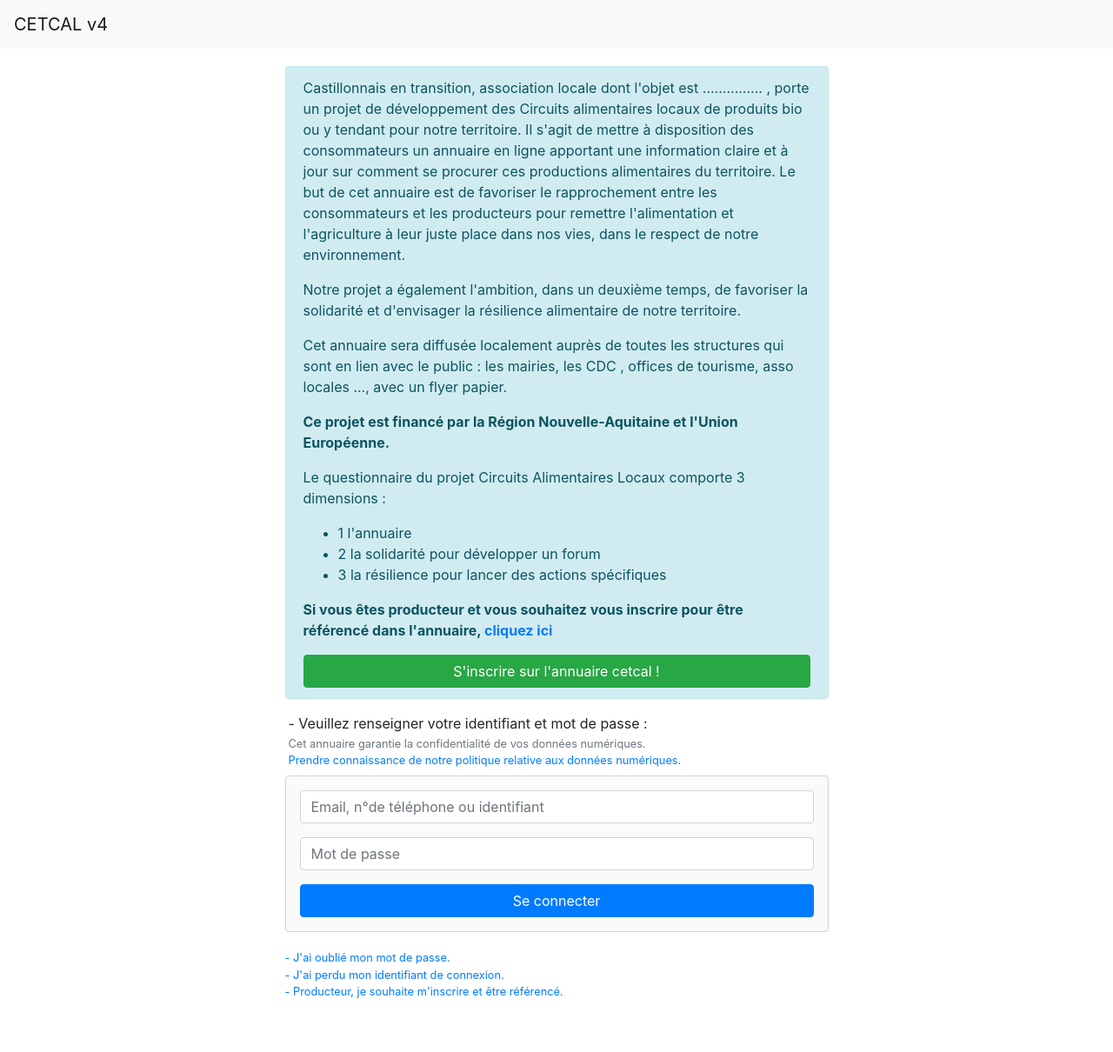
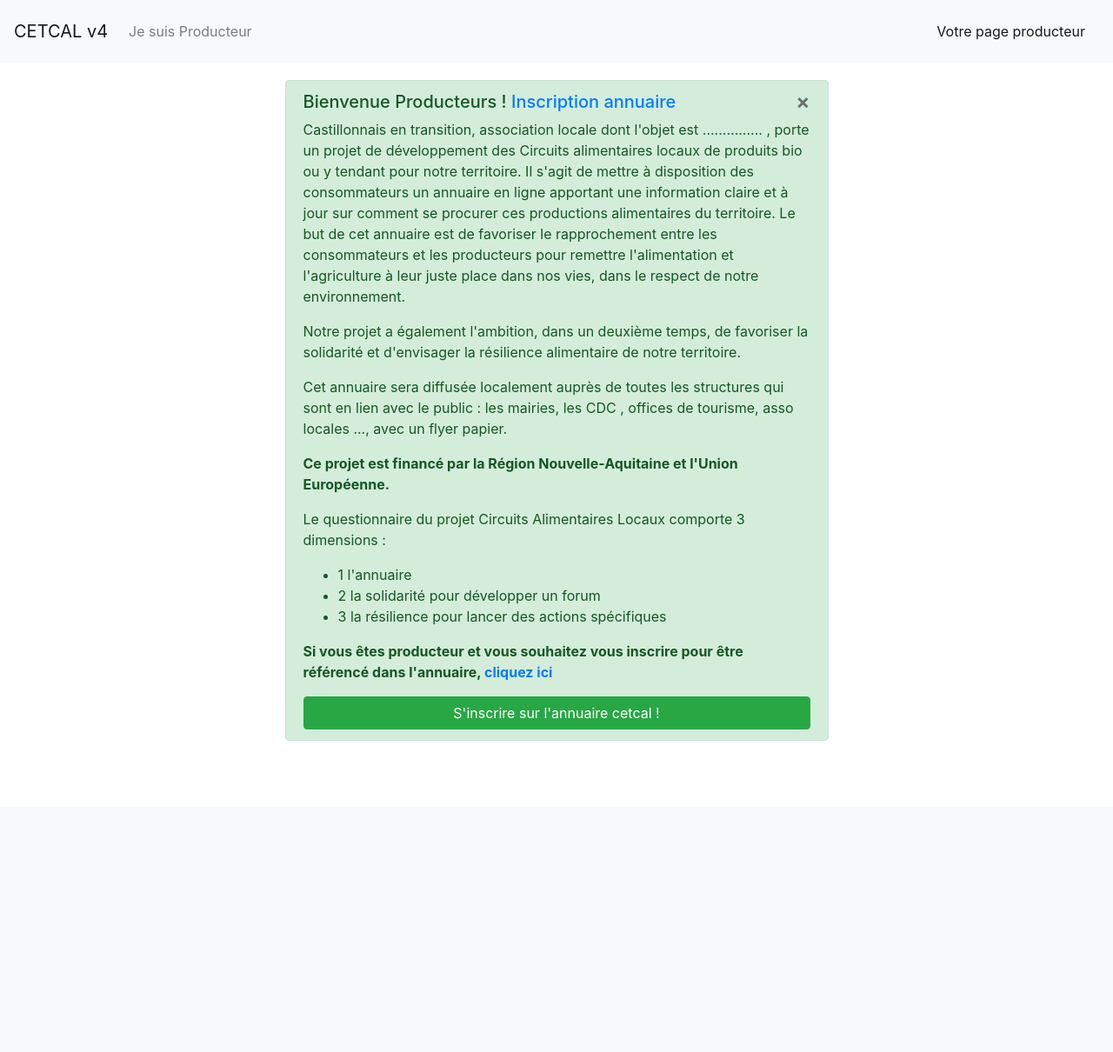
Before and after one commit to PaulBisserier/cetcal, a PHP site: page / in a window 1280 px wide. Shown: the whole page at 87% size. After the commit the page ends 852 px from the top, so only its background shows below. Run offline with PHP 8.4, Linux system fonts and the light colour scheme.

Commit message:
V4 questionnaire : page accueil et contextes inscription/connexion

```diff
--- a/index.php
+++ b/index.php
@@ -37,6 +37,9 @@ $statut = htmlspecialchars(isset($_GET['statut']) && !empty($_GET['statut']) ? $
     include file_exists($module) ? $module : $PHP_INCLUDES_PATH.'include.cet.qstprod.login.form.php';
     include $PHP_INCLUDES_PATH.'include.cet.qstprod.modal1.php';
   ?>
+  <!--<footer class="blog-footer">
+    <p><?= $tag_mep; ?></p>
+  </footer>-->
 </body>
 </html>
 
@@ -52,4 +55,14 @@ $statut = htmlspecialchars(isset($_GET['statut']) && !empty($_GET['statut']) ? $
     .form { margin-bottom: 60px; }
     label { margin-left: 4px !important; }
     .table { border-style: 1px solid black !important; }
+    body, .sticky-footer-wrapper { min-height:100vh; }
+    .blog-footer {
+      padding: 2.5rem 0;
+      text-align: center;
+      background-color: #f9f9f9;
+      margin-top: 60px;
+    }
+    .blog-footer p:last-child {
+      margin-bottom: 0;
+    }
   </style>
--- a/src/app/includes/include.cet.qstprod.login.form.php
+++ b/src/app/includes/include.cet.qstprod.login.form.php
@@ -1,7 +1,11 @@
 <!-- login html form -->
-<div class="row justify-content-lg-center">
+<div class="cet-module row justify-content-lg-center" id="cet-qstprod_intro" style="margin-bottom: 60px;">
   <div class="col-lg-6">
-    <div class="alert alert-info fade show" role="alert">
+    <div class="alert alert-success fade show" role="alert">
+      <button type="button" class="close" aria-label="Close" onmousedown="$('#cet-qstprod_intro').fadeOut();">
+        <span aria-hidden="true">&times;</span>
+      </button>
+      <h5 class="alert-heading">Bienvenue Producteurs ! <span><a href="/src/app/controller/cet.qstprod.controller.login.form.php">Inscription annuaire</a></span></h5>
       <p><?= CetQstprodConstTextes::login_intro_block_textinf_a; ?></p>
       <p><?= CetQstprodConstTextes::login_intro_block_textinf_b; ?></p>
       <p><?= CetQstprodConstTextes::login_intro_block_textinf_c; ?></p>
@@ -12,15 +16,20 @@
     </div>
   </div>
 </div>
-<div class="row justify-content-lg-center">
-  <div class="col-lg-6">
+
+<div class="cet-module row justify-content-lg-center" id="cet-qstprod_seconnecter" style="display: none;">
+  <div class="col-lg-5">
+    <div class="alert alert-success fade show" role="alert">
+      <button type="button" class="close" aria-label="Close" onmousedown="$('#cet-qstprod_seconnecter').fadeOut();">
+        <span aria-hidden="true">&times;</span>
+      </button>
+      <h5 class="alert-heading">Bienvenue Producteurs !</h5>
       <form class="form" action="/src/app/controller/cet.qstprod.controller.login.form.php" method="post">
         <label for="qstprod-email"> - Veuillez renseigner votre identifiant et mot de passe :
           <small class="form-text text-muted" style="margin-top: 2px;">Cet annuaire garantie la confidentialité de vos données numériques.<br>
             <a href="#">Prendre connaissance de notre politique relative aux données numériques.</a>
           </small>
         </label>
-      <div class="cet-formgroup-container">
         <div class="input-group mb-3">
           <input class="form-control" name="qstprod-email" id="qstprod-email" type="text" placeholder="Email, n°de téléphone ou identifiant" aria-label="email ou identifiant">
         </div>
@@ -28,11 +37,11 @@
           <input class="form-control" name="qstprod-motdepasse" id="qstprod-motdepasse" type="password" placeholder="Mot de passe" aria-label="Mot de passe">
         </div>
         <button class="btn btn-primary btn-block" type="submit" style="margin-top: 8px;">Se connecter</button>
-      </div>
+      </form>
       <small class="form-text text-muted" style="margin-top: 12px;">
           <a href="#"> - J'ai oublié mon mot de passe.</a><br>
           <a href="#"> - J'ai perdu mon identifiant de connexion.</a><br>
           <a href="/src/app/controller/cet.qstprod.controller.login.form.php"> - Producteur, je souhaite m'inscrire et être référencé.</a></small>
-    </form>
     </div>
   </div>
+</div>
--- a/src/app/includes/include.cet.qstprod.navbar.php
+++ b/src/app/includes/include.cet.qstprod.navbar.php
@@ -1,6 +1,19 @@
 <nav class="navbar sticky-top navbar-expand-lg navbar-light bg-light" style="margin-bottom: 20px;">
-  <a class="navbar-brand" href="#">
+  <a class="navbar-brand" href="/?statut=">
     <!--<img src="" width="30" height="30" class="d-inline-block align-top" alt="">-->
     <?= $tag_mep; ?>
   </a>
+  <button class="navbar-toggler" type="button" data-toggle="collapse" data-target="#navbar-cet-qstprod" aria-controls="navbar-cet-qstprod" aria-expanded="false" aria-label="Toggle navigation">
+    <span class="navbar-toggler-icon"></span>
+  </button>
+  <div class="collapse navbar-collapse" id="navbar-cet-qstprod">
+    <ul class="navbar-nav mr-auto">
+      <li class="nav-item">
+        <a class="nav-link" href="#" onclick="$('#cet-qstprod_seconnecter').hide(function(){ $('#' + 'cet-qstprod_intro').fadeIn('slow'); });">Je suis Producteur</a>
+      </li>
+    </ul>
+    <span class="navbar-text">
+      <a class="nav-link" href="#" onclick="$('#cet-qstprod_intro').hide(function(){ $('#cet-qstprod_seconnecter').fadeIn('slow'); });">Votre page producteur</a>
+    </span>
+  </div>
 </nav>
```
Lines whose indentation alone changed are shown as unchanged.
